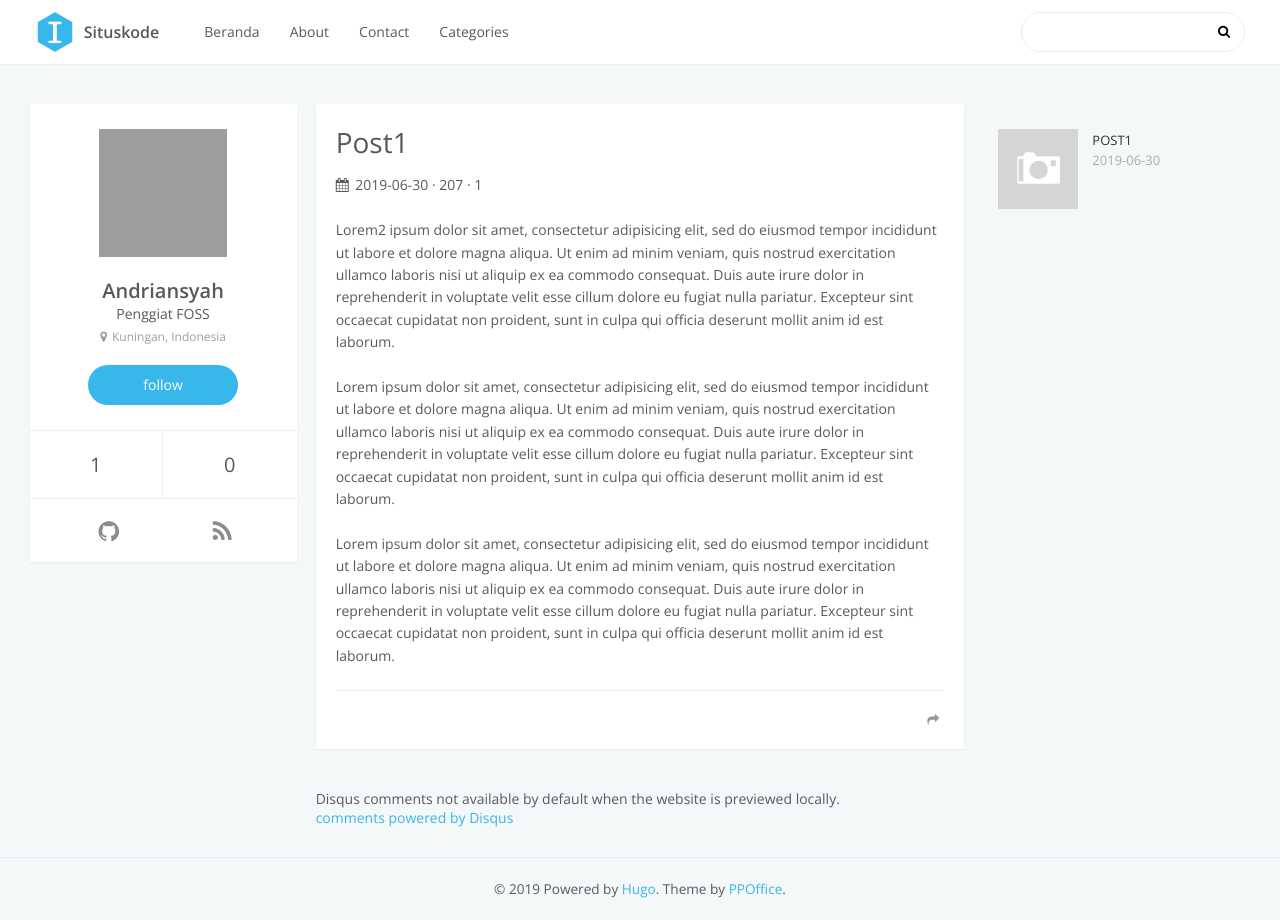
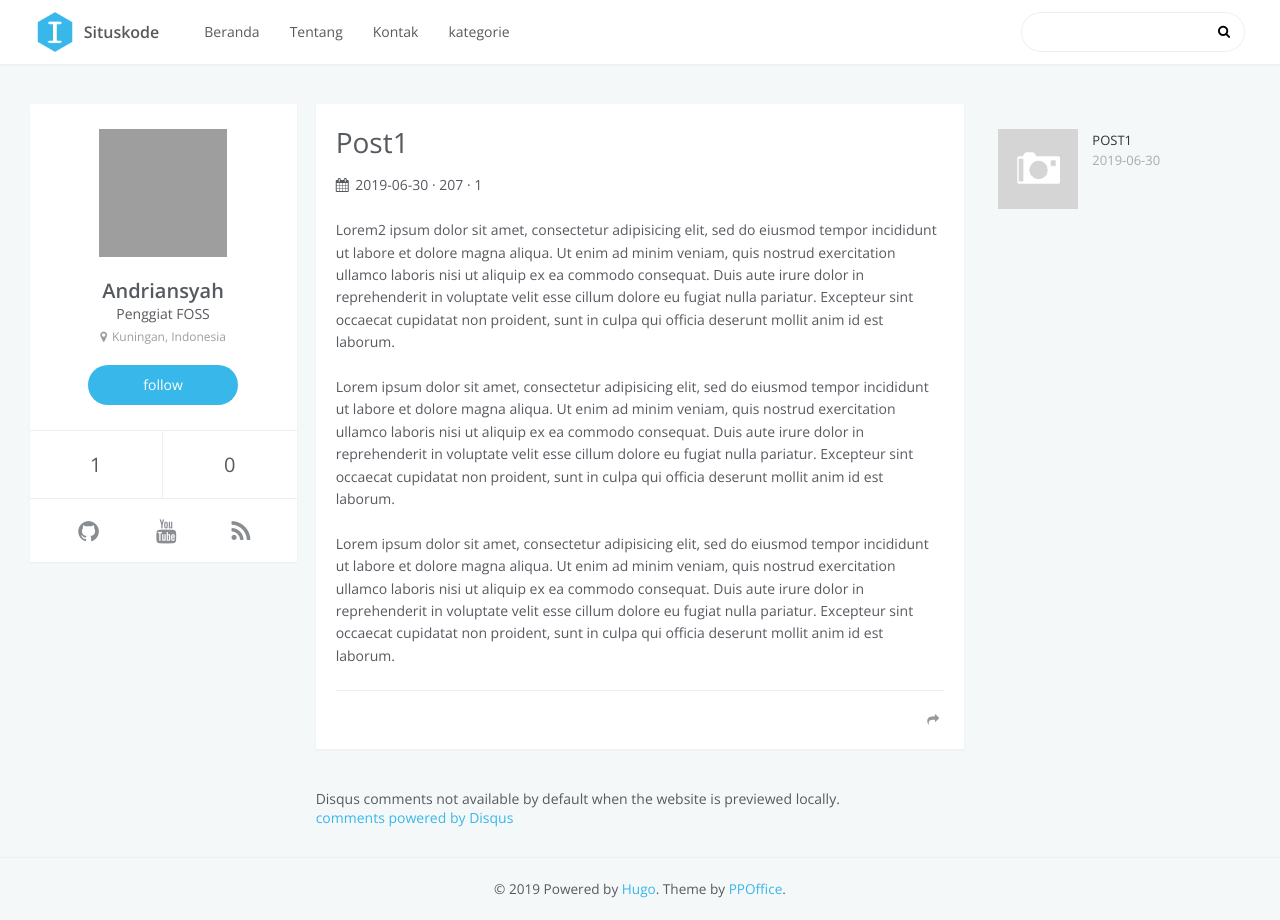
Before and after one commit to andriansyah08/andriansyah08.github.io, a plain HTML site: page 2019/06/30/post1/index.html in a window 1280 px wide. Drawn offline with nearby package versions, Linux system fonts and the light colour scheme; some packages are replaced by stand-ins of ours; grey boxes are pictures that could not be loaded.

Commit message:
rebuilding site Sen Jul  1 12:43:00 WIB 2019

```diff
--- a/2019/06/30/post1/index.html
+++ b/2019/06/30/post1/index.html
@@ -88,15 +88,15 @@ Lorem ipsum dolor sit amet, consectetur adipisicing elit, sed do eiusmod tempor
 
 
 
-          <a class="main-nav-link" href="https://andriansyah08.github.io/tags/">About</a>
+          <a class="main-nav-link" href="https://andriansyah08.github.io/tentang/">Tentang</a>
 
 
 
-          <a class="main-nav-link" href="https://andriansyah08.github.io/contact/">Contact</a>
+          <a class="main-nav-link" href="https://andriansyah08.github.io/kontak/">Kontak</a>
 
 
 
-          <a class="main-nav-link" href="https://andriansyah08.github.io/categories/">Categories</a>
+          <a class="main-nav-link" href="https://andriansyah08.github.io/kategorie/">kategorie</a>
 
 
       </nav>
@@ -137,15 +137,15 @@ Lorem ipsum dolor sit amet, consectetur adipisicing elit, sed do eiusmod tempor
 
 
 
-          <td><a class="main-nav-link" href="https://andriansyah08.github.io/tags/">About</a></td>
+          <td><a class="main-nav-link" href="https://andriansyah08.github.io/tentang/">Tentang</a></td>
 
 
 
-          <td><a class="main-nav-link" href="https://andriansyah08.github.io/contact/">Contact</a></td>
+          <td><a class="main-nav-link" href="https://andriansyah08.github.io/kontak/">Kontak</a></td>
 
 
 
-          <td><a class="main-nav-link" href="https://andriansyah08.github.io/categories/">Categories</a></td>
+          <td><a class="main-nav-link" href="https://andriansyah08.github.io/kategorie/">kategorie</a></td>
 
 
           <td>
@@ -219,6 +219,8 @@ Lorem ipsum dolor sit amet, consectetur adipisicing elit, sed do eiusmod tempor
 
 
 
+
+<td><a href="//youtube.com/Edukologi8" target="_blank" title="YouTube"><i class="fa fa-youtube"></i></a></td>
 
 
 
--- a/css/style.css
+++ b/css/style.css
@@ -335,7 +335,7 @@ code {
   font-weight: bold;
 }
 #header {
-  background: #fff;
+  background: #red;
   position: relative;
 }
 #header a,
```
Also changed, not shown: 404.html (+8 -6 lines), categories/index.html (+8 -6 lines), index.html (+8 -6 lines), post/index.html (+8 -6 lines), tags/index.html (+8 -6 lines).
